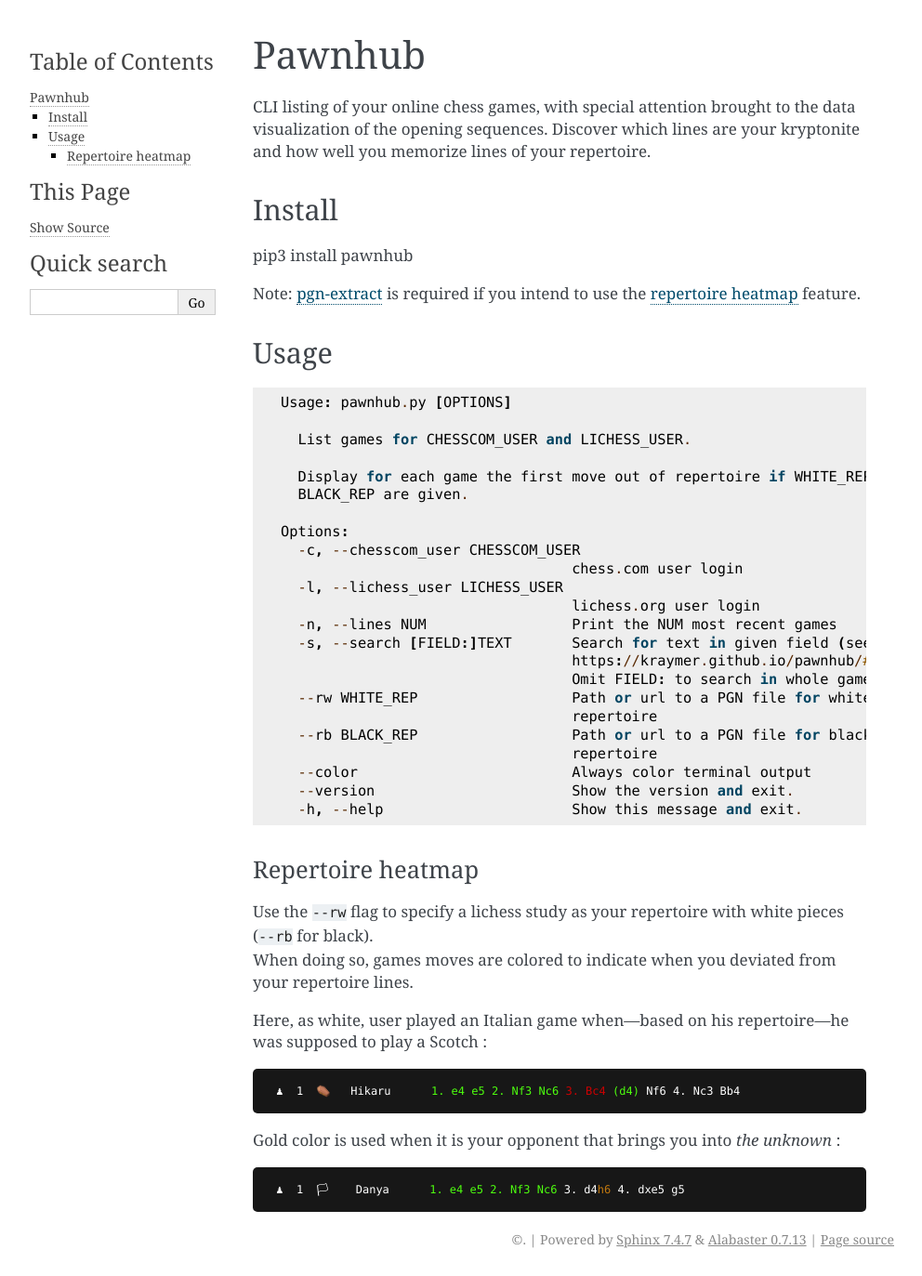
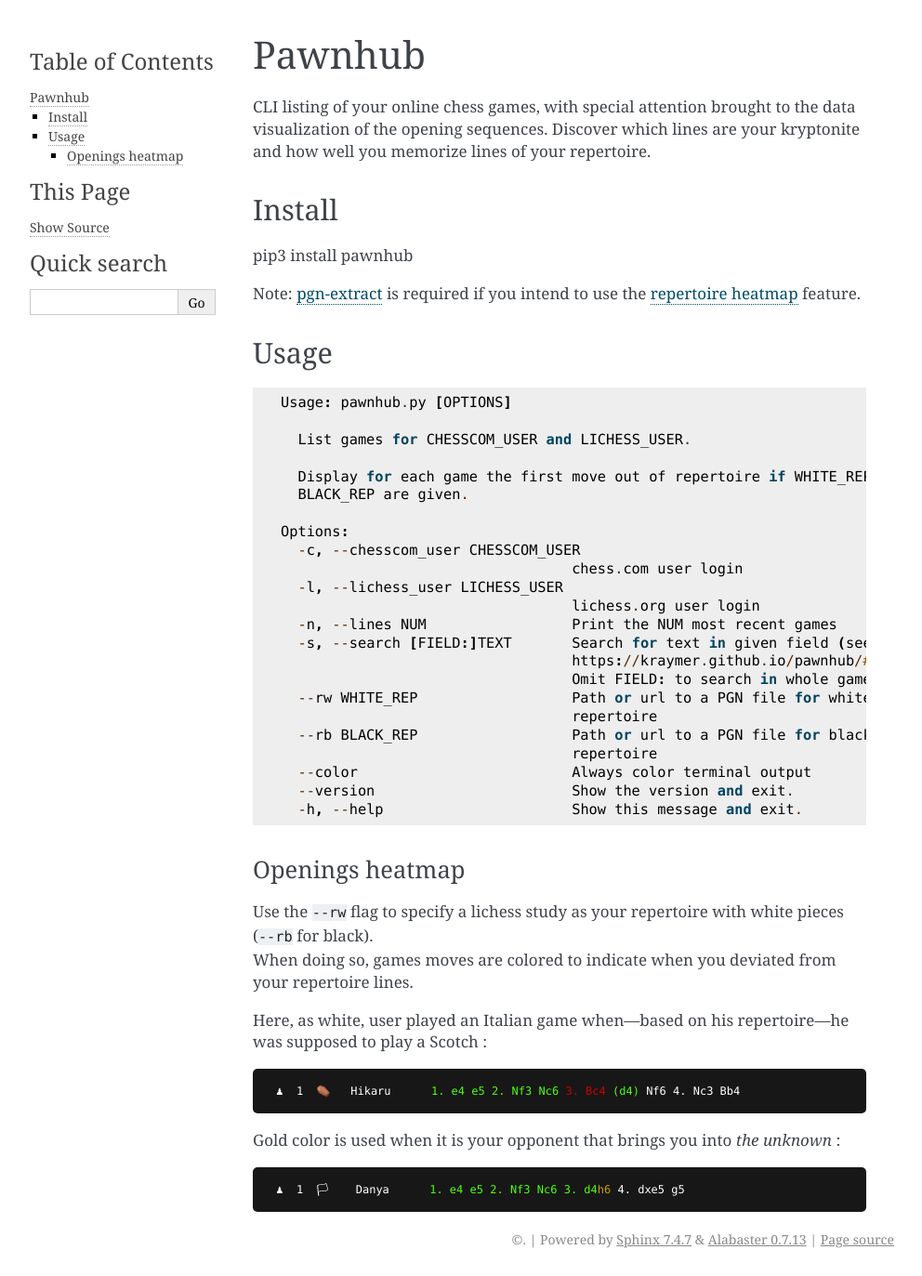
Before and after one commit to Kraymer/pawnhub, a Sphinx documentation site: the page built from docs/index.md, in a window 1280 px wide. Shown: the whole page at 93% size, without its empty margins (148-1140 px from the left). Built offline with Sphinx 7.4.7, drawn with Linux system fonts in a browser that asks for light colours.

Commit message:
fix: code fence

````diff
--- a/docs/index.md
+++ b/docs/index.md
@@ -11,7 +11,7 @@
 
 ## Usage
 
-~~~
+```
 Usage: pawnhub.py [OPTIONS]
 
   List games for CHESSCOM_USER and LICHESS_USER.
@@ -35,9 +35,9 @@
   --color                         Always color terminal output
   --version                       Show the version and exit.
   -h, --help                      Show this message and exit.
-~~~
+```
 
-### Repertoire heatmap
+### Openings heatmap
 
 Use the `--rw` flag to specify a lichess study as your repertoire with white pieces
 (`--rb` for black).
@@ -49,6 +49,7 @@
 
 <div class="term-container"> ♟  1  ⚰️   Hikaru      <span style="color: #4EFF0F;">1. e4 e5 2. Nf3 Nc6 </span><span style="color: #CC0002;">3. Bc4</span><span style="color: #4EFF0F;"> (d4)</span> Nf6 4. Nc3 Bb4</div>
 
+
 Gold color is used when it is your opponent that brings you into _the unknown_ :
 
-<div class="term-container"> ♟  1  🏳    Danya      <span style="color: #4EFF0F;">1. e4 e5 2. Nf3 Nc6 </span>3. d4</span><span style="color: #C1780F;">h6</span> 4. dxe5 g5</div>
+<div class="term-container"> ♟  1  🏳    Danya      <span style="color: #4EFF0F;">1. e4 e5 2. Nf3 Nc6 3. d4</span></span><span style="color: #C4A000;">h6</span> 4. dxe5 g5</div>
````
